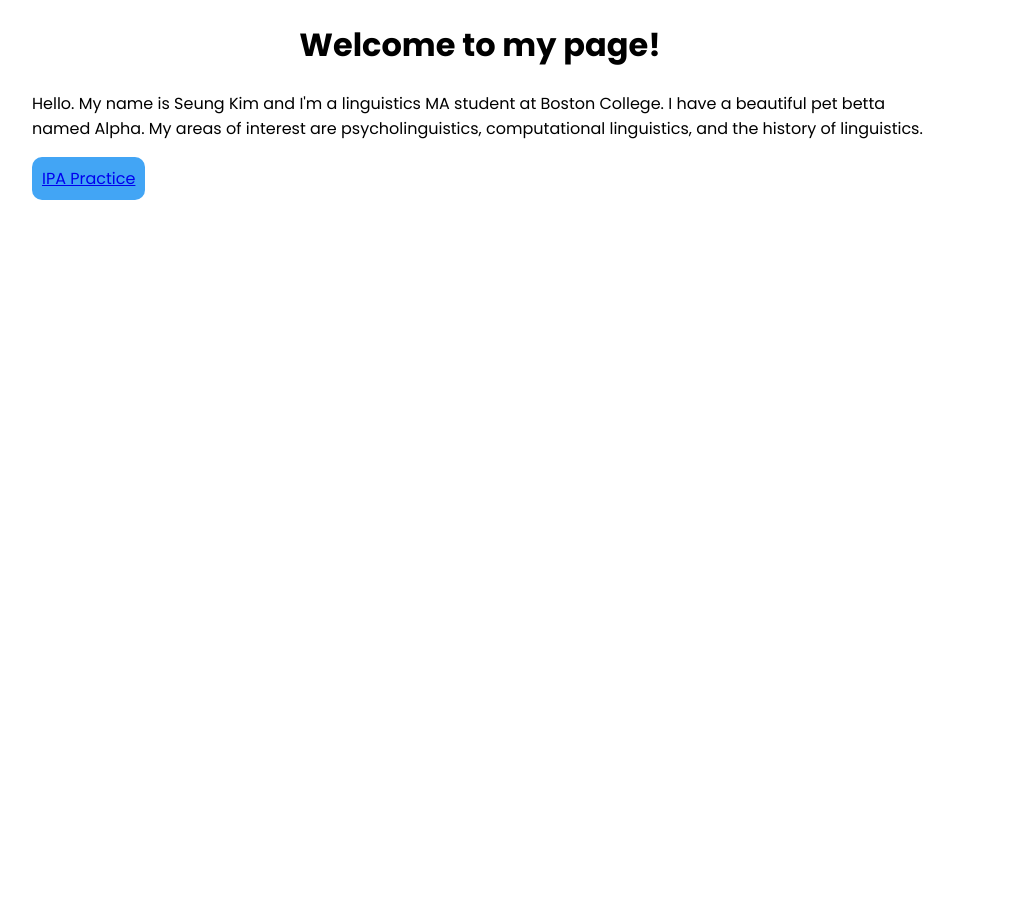
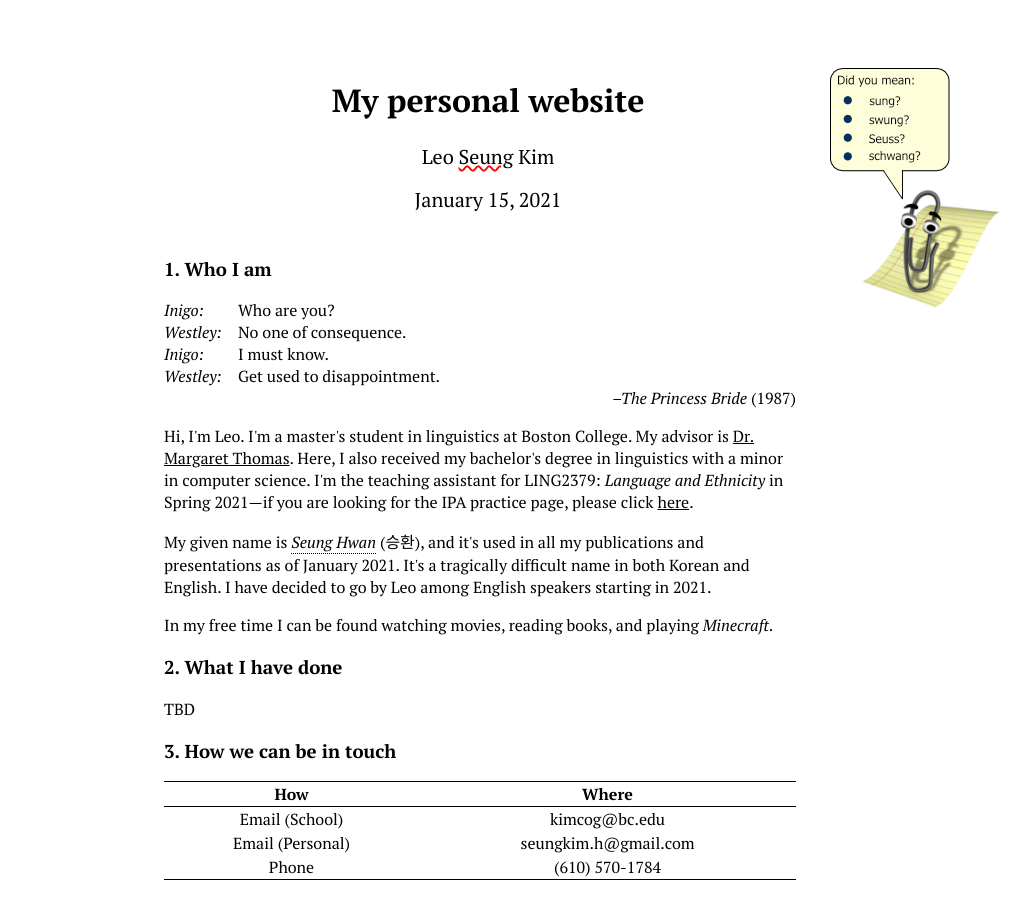
Before and after one commit to leoseungkim/leoseungkim.github.io, a plain HTML site: page index.html in a window 1280 px wide. Shown: the whole page, without its empty margins (160-1189 px from the left). Before the commit the page ends 800 px from the top, so only its background shows below. Drawn offline with Linux system fonts and the light colour scheme.

Commit message:
update to index.html

```diff
--- /dev/null
+++ b/css/style_main.css
@@ -0,0 +1,40 @@
+/* Project Meta */
+
+/* reset  */
+
+/* general */
+
+/* typography */
+
+@font-face {
+    font-family: 'paratype';
+    src: url('../fonts/PT_Serif/PTSerif-Regular.ttf');
+}
+@font-face {
+    font-family: 'paratype';
+    src: url('../fonts/PT_Serif/PTSerif-Italic.ttf');
+    font-style: italic;
+}
+@font-face {
+    font-family: 'paratype';
+    src: url('../fonts/PT_Serif/PTSerif-Bold.ttf');
+    font-weight: bold;
+}
+@font-face {
+    font-family: 'paratype';
+    src: url('../fonts/PT_Serif/PTSerif-BoldItalic.ttf');
+    font-weight: bold;
+    font-style: italic;
+}
+
+/* grid */
+
+/* header */
+
+/* footer */
+
+/* Page template A */
+
+/* Page template B */
+
+/* Media Queries */
--- a/index.html
+++ b/index.html
@@ -1,34 +1,191 @@
-<!DOCTYPE html>
+<!doctype html>
+
 <html lang="en">
+
 <head>
-    <meta charset="UTF-8">
-    <meta name="viewport" content="width=device-width, initial-scale=1.0">
-    <title>Seung</title>
-    <link rel="stylesheet" href="../css/style.css">
+  <meta charset="utf-8">
+  <meta name="viewport" content="width=device-width, initial-scale=1.0">
+  <title>Leo Seung Kim</title>
+  <link rel="stylesheet" href="css/style_main.css">
 </head>
+
+<style>
+    html * { font-family: paratype, serif; }
+    header {
+        z-index: 1;
+        position: absolute;
+        width: 100%;
+        padding-top: 50px;
+        padding-bottom: 20px;
+        margin-bottom: 20%;
+    }
+    div.clippy {
+        z-index: 2;
+        position: absolute;
+        top: 60px;
+        right: 10%;
+    }
+    h1, h2 { text-align: center; }
+    h2 { font-weight: normal; font-size: 20px; }
+    article { margin-left: 25%; margin-right: 25%; margin-bottom: 25%; padding-top: 230px}
+    p { font-size: 3; }
+    a:link, a:visited { color: black; text-decoration-color:black;}
+    .wavy { text-decoration-line: underline; text-decoration-style: wavy; text-decoration-color: red; }
+    .name {
+        font-style: italic;
+        display: inline-block;
+        width: 70px;
+    }
+    .cite {
+        text-align: right;
+    }
+    table {
+        width: 100%;
+        align: center;
+        text-align: center;
+        border: 1px solid black;
+        border-left: none;
+        border-right: none;
+        border-collapse: collapse;
+    }
+    td { border-collapse:collapse; }
+    th { border-bottom:1px solid black; }
+
+
+    /* Tooltip container */
+    .tooltip {
+    position: relative;
+    display: inline-block;
+    border-bottom: 1px dotted black; /* If you want dots under the hoverable text */
+
+    }
+
+    /* Tooltip text */
+    .tooltip .tooltiptext {
+    visibility: hidden;
+    width: 120px;
+    background-color: black;
+    color: #fff;
+    text-align: center;
+    padding: 5px 0;
+    border-radius: 6px;
+
+    /* Position the tooltip text - see examples below! */
+    position: absolute;
+    z-index: 1;
+    bottom: 100%;
+    left: 50%;
+    margin-left: -60px;
+    }
+
+    /* Show the tooltip text when you mouse over the tooltip container */
+    .tooltip:hover .tooltiptext {
+    visibility: visible;
+    }
+</style>
+
 <body>
-    <div class="container">
-        <div id="home" class="flex-center flex-column">
-            <h1>Welcome to my page!</h1>
-            <article id='main'>
-                Hello. My name is Seung Kim and I'm a linguistics MA student at Boston College.
+    <header>
+        <h1>My personal website</h1>
+        <h2>Leo <u class=wavy>Seung</u> Kim</h2>
+        <script>
+            var date = new Date().toLocaleString('en-us',{month:'long', year:'numeric', day:'numeric'})
+            document.write("<h2>" + date + "</h2>")
+        </script>
+        <div class='clippy'>
+            <img src='images/clippy.png' alt='clippy' class='clippy'>
+        </div>
 
-                I have a beautiful pet betta named Alpha.
+    </header>
 
-                My areas of interest are psycholinguistics, computational linguistics, and the history of linguistics.
+
+    <article>
+        <h3>1. Who I am</h3>
+        <p>
+            <div class='name'>Inigo:</div> Who are you?<br>
+            <div class='name'>Westley:</div> No one of consequence.<br>
+            <div class='name'>Inigo:</div> I must know.<br>
+            <div class='name'>Westley:</div> Get used to disappointment.<br>
+            <div class='cite'><i>–The Princess Bride</i> (1987)</div>
+        </p>
+
+        <p>
+            Hi, I'm Leo. I'm a master's student in linguistics at Boston College.
+            My advisor is <a href='https://sites.bc.edu/margaret-thomas/'>Dr. Margaret Thomas</a>.
+            Here, I also received my bachelor's degree in linguistics with a minor in computer science.
+            I'm the teaching assistant for LING2379: <i>Language and Ethnicity</i>
+            in Spring 2021—if you are looking for the IPA practice page, please click <a href=''>here</a>.
+        </p>
+        <p>
+            My given name is <a class='tooltip'><i>Seung Hwan</i><span class='tooltiptext'>/ɕɯŋhwan/ in Korean; /sʌŋ/ in English</span></a> (승환),
+            and it's used in all my publications and presentations as of January 2021. It's a tragically difficult name in both Korean and English.
+            I have decided to go by Leo among English speakers starting in 2021.
+        </p>
+
+        <p>
+            In my free time I can be found watching movies, reading books, and playing <i>Minecraft</i>.
+        </p>
+
+
+        <!--
+        <p>
+            Koreans (even my own relatives) often mistake my name as
+            <a class='tooltip'><i>Seong-hwan</i><span class='tooltiptext'>/ɕʌŋhwan/</span></a>
+            or <a class='tooltip'><i>Seung-han</i><span class='tooltiptext'>/ɕɯŋhan/</span></a>
+            or <a class='tooltip'><i>Seung-wan</i><span class='tooltiptext'>/ɕɯŋwan/</span></a>,
+            or any combination of these errors.
+            For English speakers, I have truncated my name to <i>Seung</i> and pronounced it like the word
+            <a class='tooltip'><i>sung</i><span class='tooltiptext'>/sʌŋ/</span></a>
+            because the original vowel /ɯ/, being outside the English phonetic inventory,
+            is impossible for most native English speakers to perceive let alone produce.
+            Yet the orthographic string <i>Seung</i> emphatically suggests a pronunciation
+            different from <i>sung</i> (why is the <i>e</i> there?), resulting in such painful pronunciations as
+            <a class='tooltip'><i>soong</i><span class='tooltiptext'>/suŋ/</span></a>
+            or <a class='tooltip'><i>seyoong</i><span class='tooltiptext'>/sɛjung/</span></a>
+            or <a class='tooltip'><i>seng</i><span class='tooltiptext'>/sɛŋ/</span></a>.
+        </p>
+        <p>
+            Such mispronunciations are not the result of racism or insensitivity of any flavor.
+            I have repeatedly heard the 'Tchaikovsky argument' from well-meaning friends
+            but I am not a world-famous composer and Tchaikovsky does not pretend to be
+            homophonous with any English word.
+        </p>-->
+
+
+        <h3>2. What I have done</h3>
+
+        <p>TBD</p>
+
+        <h3>3. How we can be in touch</h3>
+
+        <table id="contact">
+            <tr>
+                <th>How</th>
+                <th>Where</th>
+            </tr>
+            <tr>
+              <td>Email (School)</td>
+              <td>kimcog@bc.edu</td>
+            </tr>
+            <tr>
+              <td>Email (Personal)</td>
+              <td>seungkim.h@gmail.com</td>
+            </tr>
+            <tr>
+              <td>Phone</td>
+              <td>(610) 570-1784</td>
+            </tr>
+          </table>
+
+    </article>
 
 
 
-                <br>
-                <br>
-                <a class='btn' href="practice_ipa.html" role='button' style="background-color: hsl(207, 90%, 61%);
-                padding: 10px;
-                text-align: center;
-                font-family: 'poppins';">IPA Practice</a>
-            </article>
+</body>
 
-        </div>
 
-    </div>
-</body>
+
+
+
+
 </html>
```
Also changed, not shown: fonts/PT_Serif/OFL.txt (added), fonts/PT_Serif/PTSerif-Bold.ttf (added), fonts/PT_Serif/PTSerif-BoldItalic.ttf (added), fonts/PT_Serif/PTSerif-Italic.ttf (added), fonts/PT_Serif/PTSerif-Regular.ttf (added), images/clippy.png (added), 1 other file.
